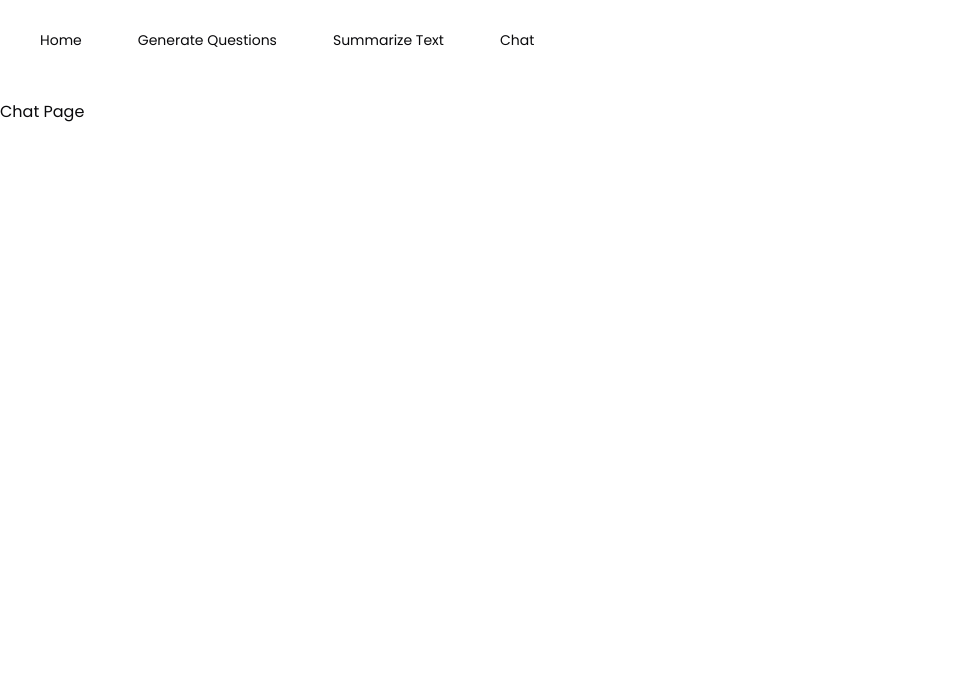
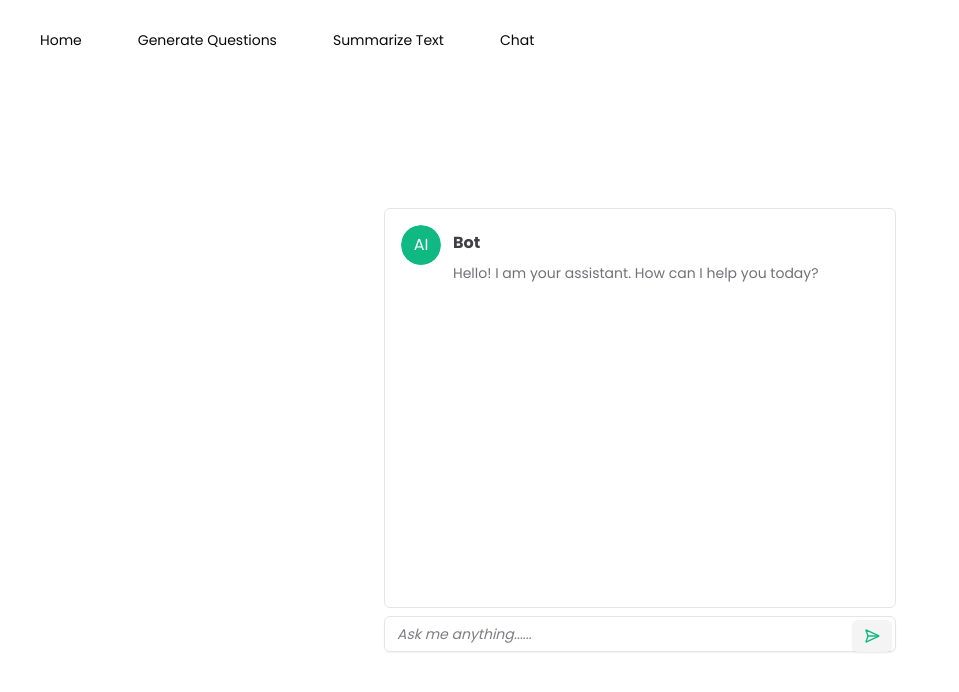
Before and after one commit to BlazingNish/minor-project-frontend, a Next.js app: page /chat in a window 1280 px wide. Shown: the top 692 px of the page, without its empty margins (0-959 px from the left). Built offline with nearby package versions, Linux system fonts and the light colour scheme.

Commit message:
added chat UI

```diff
--- a/app/chat/page.tsx
+++ b/app/chat/page.tsx
@@ -1,5 +1,7 @@
+import Chat from "@/components/chat";
+
 const ChatPage = () => {
-    return ( <div>Chat Page</div> );
+    return ( <div><Chat/></div> );
 }
 
 export default ChatPage;
--- /dev/null
+++ b/components/chat.tsx
@@ -0,0 +1,83 @@
+"use client";
+
+import { SendHorizonalIcon } from "lucide-react";
+import { Button } from "./ui/button";
+import { Input } from "./ui/input";
+import { ScrollArea } from "./ui/scroll-area";
+import { useRef, useEffect, useState } from "react";
+import { Avatar, AvatarFallback } from "./ui/avatar";
+
+const Chat = () => {
+  const ref = useRef<HTMLDivElement>(null);
+  const [messages, setMessages] = useState([
+    {
+      role: "assistant",
+      content: "Hello! I am your assistant. How can I help you today?",
+    },
+  ]);
+  useEffect(() => {
+    if (ref.current === null) return;
+    ref.current.scrollTo(0, ref.current.scrollHeight);
+  }, [messages]);
+  const sendMessage = () => {};
+  return (
+    <section className='py-24 text-zinc-700'>
+      <div className='mx-auto mt-3 w-full max-w-lg'>
+        <ScrollArea className='mb-2 h-[400px] rounded-md border p-4' ref={ref}>
+          {messages.map((m, index) => (
+            <div key={index} className='mr-6 whitespace-pre-wrap md:mr-12'>
+              {m.role === "user" && (
+                <div className='mb-6 flex gap-3'>
+                  <Avatar>
+                    <AvatarFallback className='text-sm'>U</AvatarFallback>
+                  </Avatar>
+                  <div className='mt-1.5'>
+                    <p className='font-semibold'>You</p>
+                    <div className='mt-1.5 text-sm text-zinc-500'>
+                      {m.content}
+                    </div>
+                  </div>
+                </div>
+              )}
+              {m.role === "assistant" && (
+                <div className='mb-6 flex gap-3'>
+                  <Avatar>
+                    <AvatarFallback className='bg-emerald-500 text-white'>
+                      AI
+                    </AvatarFallback>
+                  </Avatar>
+                  <div className='mt-1.5 w-full'>
+                    <div className='flex justify-between'>
+                      <p className='font-semibold'>Bot</p>
+                    </div>
+                    <div className='mt-2 text-sm text-zinc-500'>
+                      {m.content}
+                    </div>
+                  </div>
+                </div>
+              )}
+            </div>
+          ))}
+        </ScrollArea>
+        <form className='relative'>
+          <Input
+            name='message'
+            placeholder='Ask me anything......'
+            className='pr-12 placeholder:italic placeholder:text-zinc-600/75 focus-visible:ring-zinc-500'
+          />
+          <Button
+            size='icon'
+            type='submit'
+            variant='secondary'
+            className='absolute right-1 top-1 h-8 w-10'
+            onClick={sendMessage}
+          >
+            <SendHorizonalIcon className='h-5 w-5 text-emerald-500' />
+          </Button>
+        </form>
+      </div>
+    </section>
+  );
+};
+
+export default Chat;
--- /dev/null
+++ b/components/ui/avatar.tsx
@@ -0,0 +1,50 @@
+"use client"
+
+import * as React from "react"
+import * as AvatarPrimitive from "@radix-ui/react-avatar"
+
+import { cn } from "@/lib/utils"
+
+const Avatar = React.forwardRef<
+  React.ElementRef<typeof AvatarPrimitive.Root>,
+  React.ComponentPropsWithoutRef<typeof AvatarPrimitive.Root>
+>(({ className, ...props }, ref) => (
+  <AvatarPrimitive.Root
+    ref={ref}
+    className={cn(
+      "relative flex h-10 w-10 shrink-0 overflow-hidden rounded-full",
+      className
+    )}
+    {...props}
+  />
+))
+Avatar.displayName = AvatarPrimitive.Root.displayName
+
+const AvatarImage = React.forwardRef<
+  React.ElementRef<typeof AvatarPrimitive.Image>,
+  React.ComponentPropsWithoutRef<typeof AvatarPrimitive.Image>
+>(({ className, ...props }, ref) => (
+  <AvatarPrimitive.Image
+    ref={ref}
+    className={cn("aspect-square h-full w-full", className)}
+    {...props}
+  />
+))
+AvatarImage.displayName = AvatarPrimitive.Image.displayName
+
+const AvatarFallback = React.forwardRef<
+  React.ElementRef<typeof AvatarPrimitive.Fallback>,
+  React.ComponentPropsWithoutRef<typeof AvatarPrimitive.Fallback>
+>(({ className, ...props }, ref) => (
+  <AvatarPrimitive.Fallback
+    ref={ref}
+    className={cn(
+      "flex h-full w-full items-center justify-center rounded-full bg-muted",
+      className
+    )}
+    {...props}
+  />
+))
+AvatarFallback.displayName = AvatarPrimitive.Fallback.displayName
+
+export { Avatar, AvatarImage, AvatarFallback }
--- /dev/null
+++ b/components/ui/scroll-area.tsx
@@ -0,0 +1,48 @@
+"use client"
+
+import * as React from "react"
+import * as ScrollAreaPrimitive from "@radix-ui/react-scroll-area"
+
+import { cn } from "@/lib/utils"
+
+const ScrollArea = React.forwardRef<
+  React.ElementRef<typeof ScrollAreaPrimitive.Root>,
+  React.ComponentPropsWithoutRef<typeof ScrollAreaPrimitive.Root>
+>(({ className, children, ...props }, ref) => (
+  <ScrollAreaPrimitive.Root
+    ref={ref}
+    className={cn("relative overflow-hidden", className)}
+    {...props}
+  >
+    <ScrollAreaPrimitive.Viewport className="h-full w-full rounded-[inherit]">
+      {children}
+    </ScrollAreaPrimitive.Viewport>
+    <ScrollBar />
+    <ScrollAreaPrimitive.Corner />
+  </ScrollAreaPrimitive.Root>
+))
+ScrollArea.displayName = ScrollAreaPrimitive.Root.displayName
+
+const ScrollBar = React.forwardRef<
+  React.ElementRef<typeof ScrollAreaPrimitive.ScrollAreaScrollbar>,
+  React.ComponentPropsWithoutRef<typeof ScrollAreaPrimitive.ScrollAreaScrollbar>
+>(({ className, orientation = "vertical", ...props }, ref) => (
+  <ScrollAreaPrimitive.ScrollAreaScrollbar
+    ref={ref}
+    orientation={orientation}
+    className={cn(
+      "flex touch-none select-none transition-colors",
+      orientation === "vertical" &&
+        "h-full w-2.5 border-l border-l-transparent p-[1px]",
+      orientation === "horizontal" &&
+        "h-2.5 flex-col border-t border-t-transparent p-[1px]",
+      className
+    )}
+    {...props}
+  >
+    <ScrollAreaPrimitive.ScrollAreaThumb className="relative flex-1 rounded-full bg-border" />
+  </ScrollAreaPrimitive.ScrollAreaScrollbar>
+))
+ScrollBar.displayName = ScrollAreaPrimitive.ScrollAreaScrollbar.displayName
+
+export { ScrollArea, ScrollBar }
--- a/package.json
+++ b/package.json
@@ -9,7 +9,9 @@
     "lint": "next lint"
   },
   "dependencies": {
+    "@radix-ui/react-avatar": "^1.1.1",
     "@radix-ui/react-dialog": "^1.1.2",
+    "@radix-ui/react-scroll-area": "^1.2.1",
     "@radix-ui/react-slot": "^1.1.0",
     "class-variance-authority": "^0.7.0",
     "clsx": "^2.1.1",
```
Also changed, not shown: 1 other file (tests, documents, lock files or other folders).
